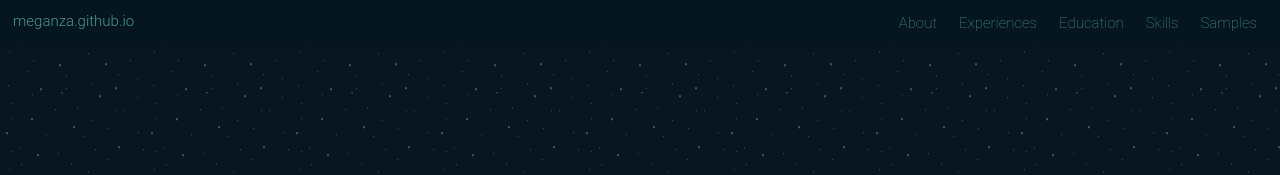
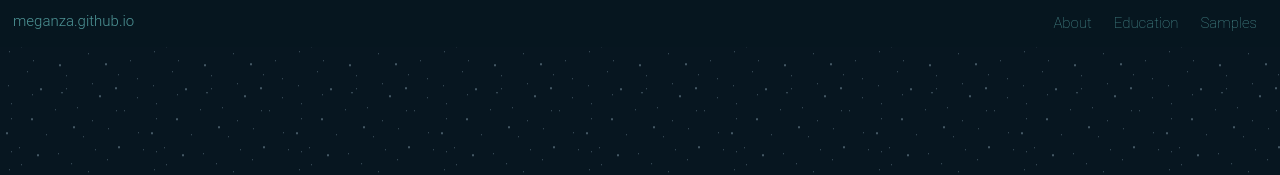
Before and after one commit to meganza/meganza.github.io, a plain HTML site: page index.html in a window 1280 px wide. Shown: the top 175 px of the page. Drawn offline with Linux system fonts and the light colour scheme.

Commit message:
Update index.html

```diff
--- a/index.html
+++ b/index.html
@@ -24,9 +24,7 @@
             </div>
             <ul class="nav nav-pills pull-right">
                <li><a id="about" class="allTransition">About</a></li>
-               <li><a id="exp" class="allTransition">Experiences</a></li>
                <li><a id="educ" class="allTransition">Education</a></li>
-               <li><a id="skill" class="allTransition">Skills</a></li>
                <li><a id="sam" class="allTransition">Samples</a></li>
             </ul>
          </div>
```
